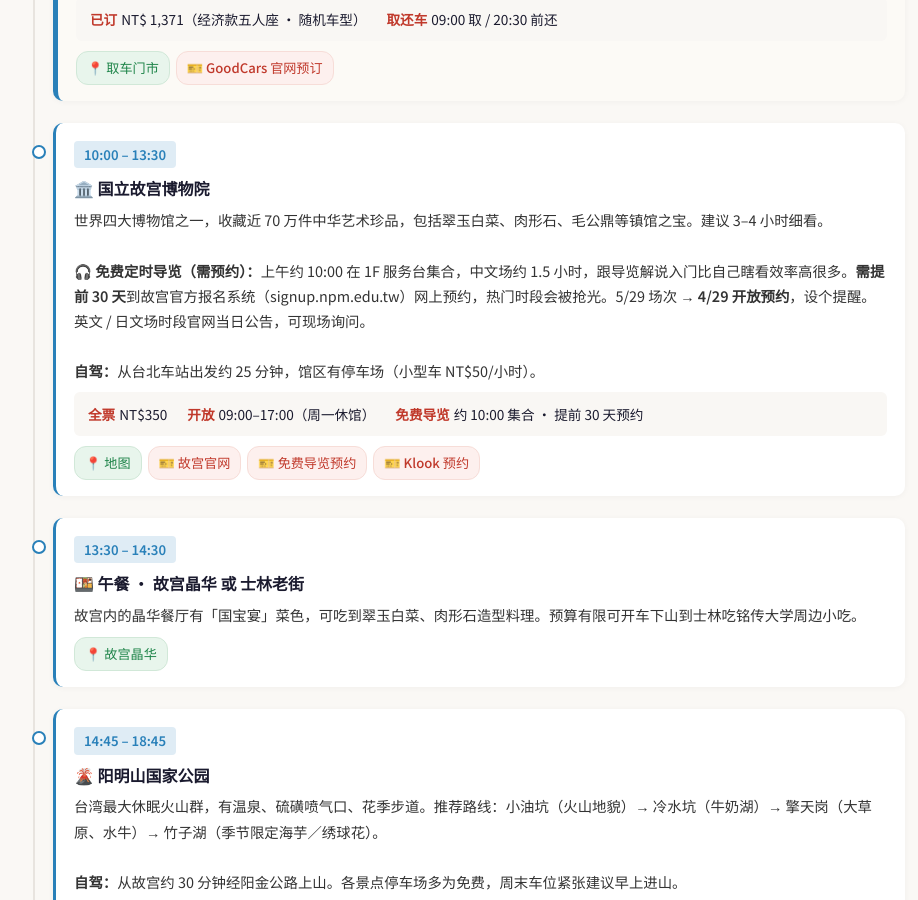
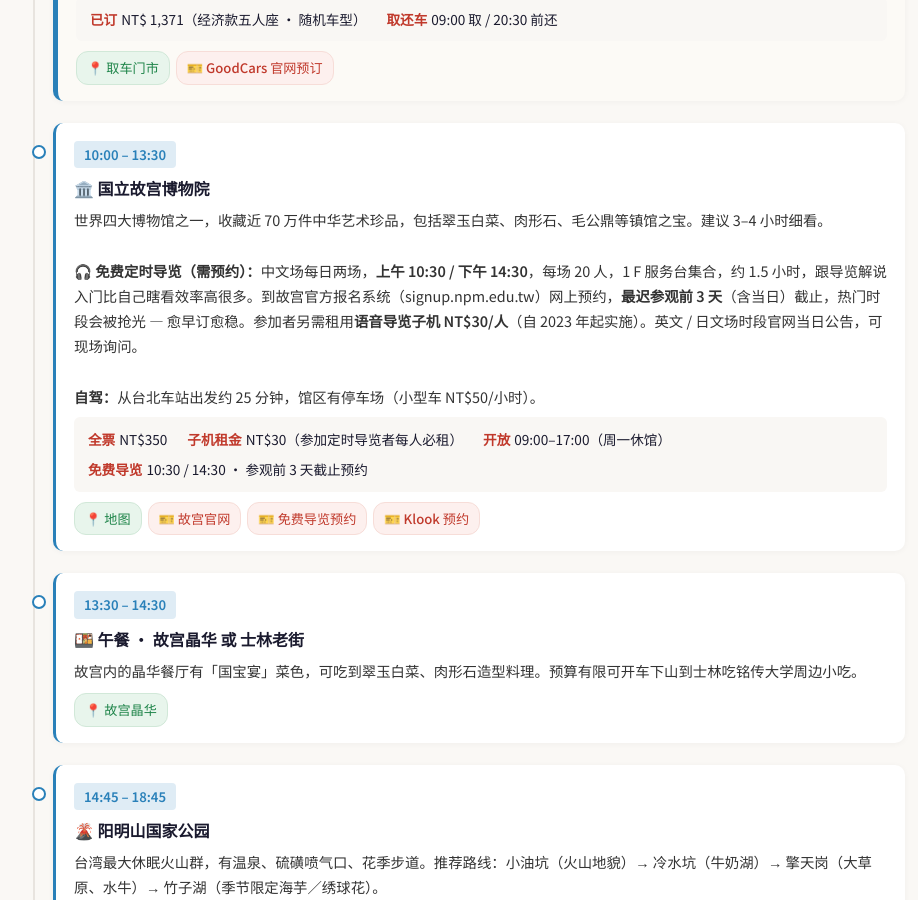
Before and after one commit to SibeiC/SibeiC.github.io, a Jekyll site: the page built from _trips/taiwan-2026.md, in a window 1280 px wide and 900 px high, scrolled down 4139 px. Shown: the whole window, without its empty margins (175-1093 px from the left). Built offline with Jekyll 4.4.1, drawn with Linux system fonts in a browser that asks for light colours; some of the changed text lies outside the part shown.

Commit message:
Day 1 故宫: correct docent rules + add NT$30 子机 fee; fix 林铁 URL
- 定时导览 中文场两场：10:30 / 14:30（非约 10:00 单场）
- 预约窗口：最迟参观前 3 天截止（非「提前 30 天开放」）
- 语音导览子机 NT$30/人，自 2023-01-01 起参加定时导览者必租
- 林铁 URL 指向 /OT01_1.aspx 订票页（非首页）

来源：signup.npm.edu.tw Advice.aspx、afrts.forest.gov.tw

Co-Authored-By: Claude Opus 4.6 (1M context) <noreply@anthropic.com>

```diff
--- a/_trips/taiwan-2026.md
+++ b/_trips/taiwan-2026.md
@@ -21,7 +21,7 @@ urls:
   bus_6670d:   &url_bus_6670d    "http://www.ntbus.com.tw/hsr6.html"
   bus_6739:    &url_bus_6739     "https://www.taiwanbus.tw/eBUSPage/Query/QueryResult.aspx?rno=67390&rn=1775391077195&lan=C"
   bus_7329a:   &url_bus_7329a    "https://www.taiwanbus.tw/eBUSPage/Query/QueryResult.aspx?rno=7329A&rn=1775391545330&lan=C"
-  afrts:       &url_afrts        "https://afrts.forest.gov.tw/"
+  afrts:       &url_afrts        "https://afrts.forest.gov.tw/OT01_1.aspx"
   nantoubus:   &url_nantoubus    "https://www.nantoubus.com.tw/"
   klook_nine:  &url_klook_nine   "https://www.klook.com/zh-CN/activity/33027-formosa-aboriginal-cultural-village-ticket-sun-moon-lake-boat-pass/"
   kkday_nine:  &url_kkday_nine   "https://www.kkday.com/zh-cn/product/18440-taiwan-formosan-aboriginal-culture-village-sun-moon-lake-ropeway-ticket"
@@ -77,7 +77,8 @@ cost:
     - name: 门票与体验
       icon: 🎫
       items:
-        - { label: 故宫博物院, amount: 350, in: primary }
+        - { label: 故宫博物院 全票, amount: 350, in: primary }
+        - { label: "故宫 语音导览子机（定时导览必租）", amount: 30, in: primary }
         - { label: "九族 + 游湖套票（中台湾好玩卡）", amount: 1050, in: primary }
         - { label: "阿里山入园 + 支线 ×2", amount: 400, in: primary }
         - { label: "安平树屋 + 古堡", amount: 70, in: primary }
@@ -204,13 +205,14 @@ days:
         detail: |
           世界四大博物馆之一，收藏近 70 万件中华艺术珍品，包括翠玉白菜、肉形石、毛公鼎等镇馆之宝。建议 3–4 小时细看。
           <br><br>
-          <strong>🎧 免费定时导览（需预约）：</strong>上午约 10:00 在 1F 服务台集合，中文场约 1.5 小时，跟导览解说入门比自己瞎看效率高很多。<strong>需提前 30 天</strong>到故宫官方报名系统（signup.npm.edu.tw）网上预约，热门时段会被抢光。5/29 场次 → <strong>4/29 开放预约</strong>，设个提醒。英文 / 日文场时段官网当日公告，可现场询问。
+          <strong>🎧 免费定时导览（需预约）：</strong>中文场每日两场，<strong>上午 10:30 / 下午 14:30</strong>，每场 20 人，1 F 服务台集合，约 1.5 小时，跟导览解说入门比自己瞎看效率高很多。到故宫官方报名系统（signup.npm.edu.tw）网上预约，<strong>最迟参观前 3 天</strong>（含当日）截止，热门时段会被抢光 — 愈早订愈稳。参加者另需租用<strong>语音导览子机 NT$30/人</strong>（自 2023 年起实施）。英文 / 日文场时段官网当日公告，可现场询问。
           <br><br>
           <strong>自驾：</strong>从台北车站出发约 25 分钟，馆区有停车场（小型车 NT$50/小时）。
         tickets:
           - { tag: 全票, value: NT$350 }
+          - { tag: 子机租金, value: NT$30, note: 参加定时导览者每人必租 }
           - { tag: 开放, value: 09:00–17:00（周一休馆） }
-          - { tag: 免费导览, value: 约 10:00 集合 · 提前 30 天预约 }
+          - { tag: 免费导览, value: 10:30 / 14:30 · 参观前 3 天截止预约 }
         links:
           - { type: map, label: 地图, query: National Palace Museum Taipei }
           - { type: ticket, label: 故宫官网, url: *url_npm }
```
